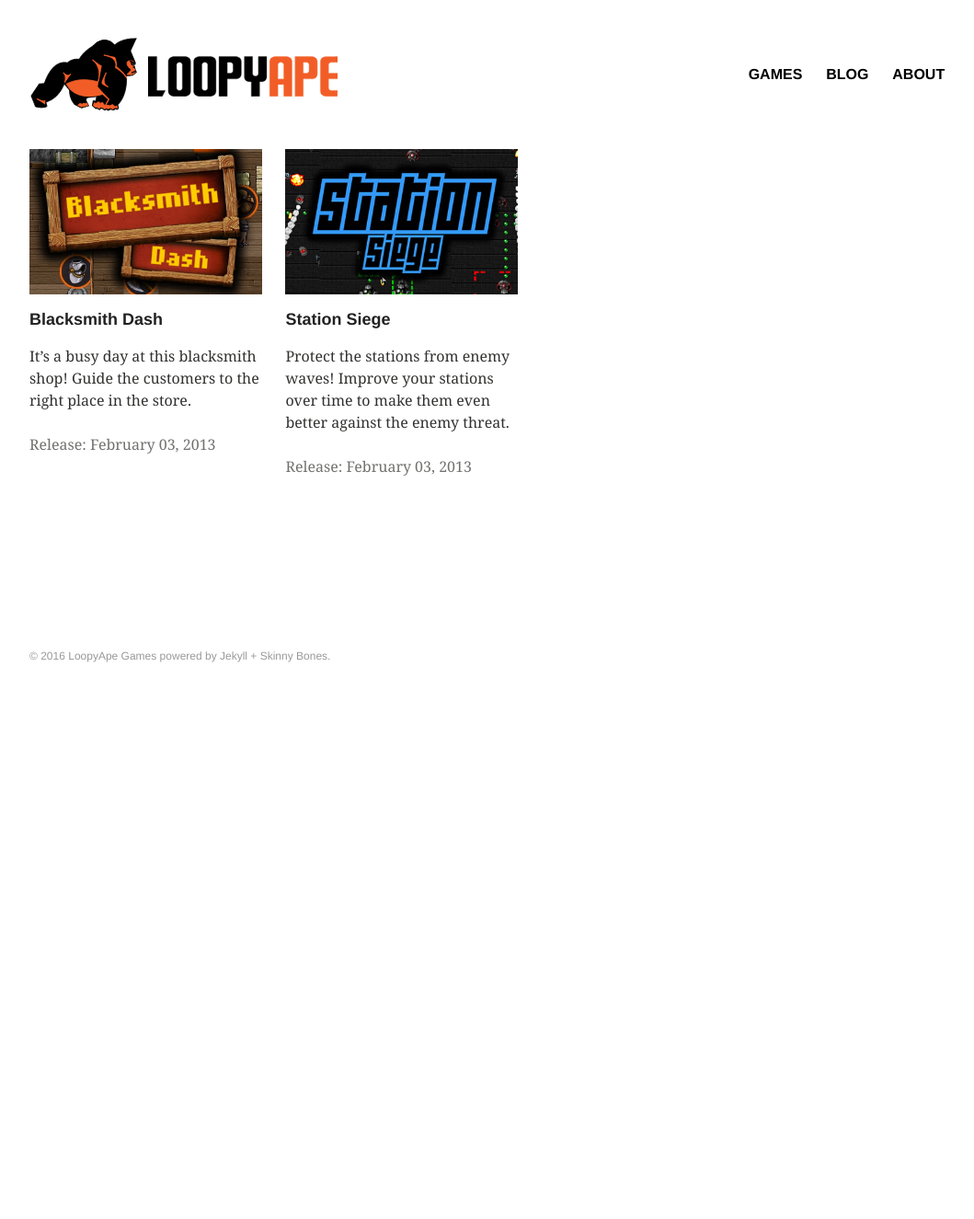
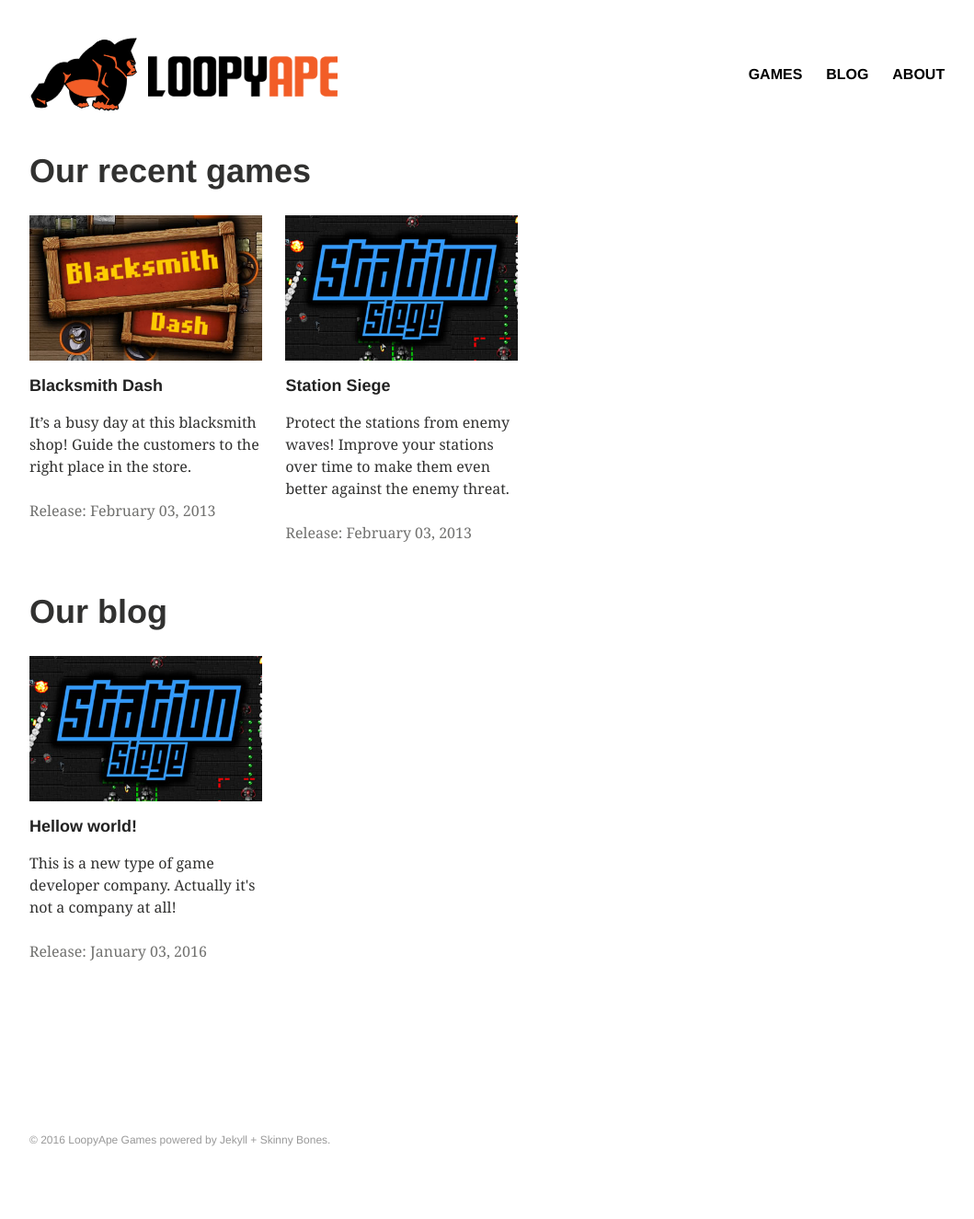
Before and after one commit to LoopyApe/loopyape.github.io, a Jekyll site: the page built from index.md, in a window 1280 px wide. Shown: the whole page at 92% size, without its empty margins (64-1123 px from the left). Built offline with Jekyll 4.4.1, drawn with Linux system fonts in a browser that asks for light colours; before the commit the page ends 900 px from its top, so only the background shows below that.

Commit message:
Add  blog thingy

```diff
--- /dev/null
+++ b/_posts/posts/2016-01-03-hello-world.md
@@ -0,0 +1,16 @@
+---
+layout: media
+title: "Hellow world!"
+modified:
+date: 2016-01-03
+categories: blog
+excerpt: This is a new type of game developer company. Actually it's not a company at all!
+tags: []
+image:
+  feature: games/station-siege/station-seage-1600-400.jpg
+  teaser: games/station-siege/station-seage-400-250.jpg
+  thumb:
+ads: false
+---
+
+This is a new type of game developer company. Actually it's not a company at all!
--- a/index.md
+++ b/index.md
@@ -12,8 +12,20 @@ excerpt:
 ads: false
 ---
 
+# Our recent games
+
 <div class="tiles">
-{% for post in site.posts %}
+{% for post in site.categories.games %}
 	{% include post-grid.html %}
 {% endfor %}
 </div><!-- /.tiles -->
+
+<div style="width: 100%; clear: both;"></div>
+
+# Our blog
+
+<div class="tiles">
+{% for post in site.categories.blog %}
+	{% include post-grid.html %}
+{% endfor %}
+</div><!-- /.tiles -->
```
Also changed, not shown: blog.md (added, +11 -0 lines).
